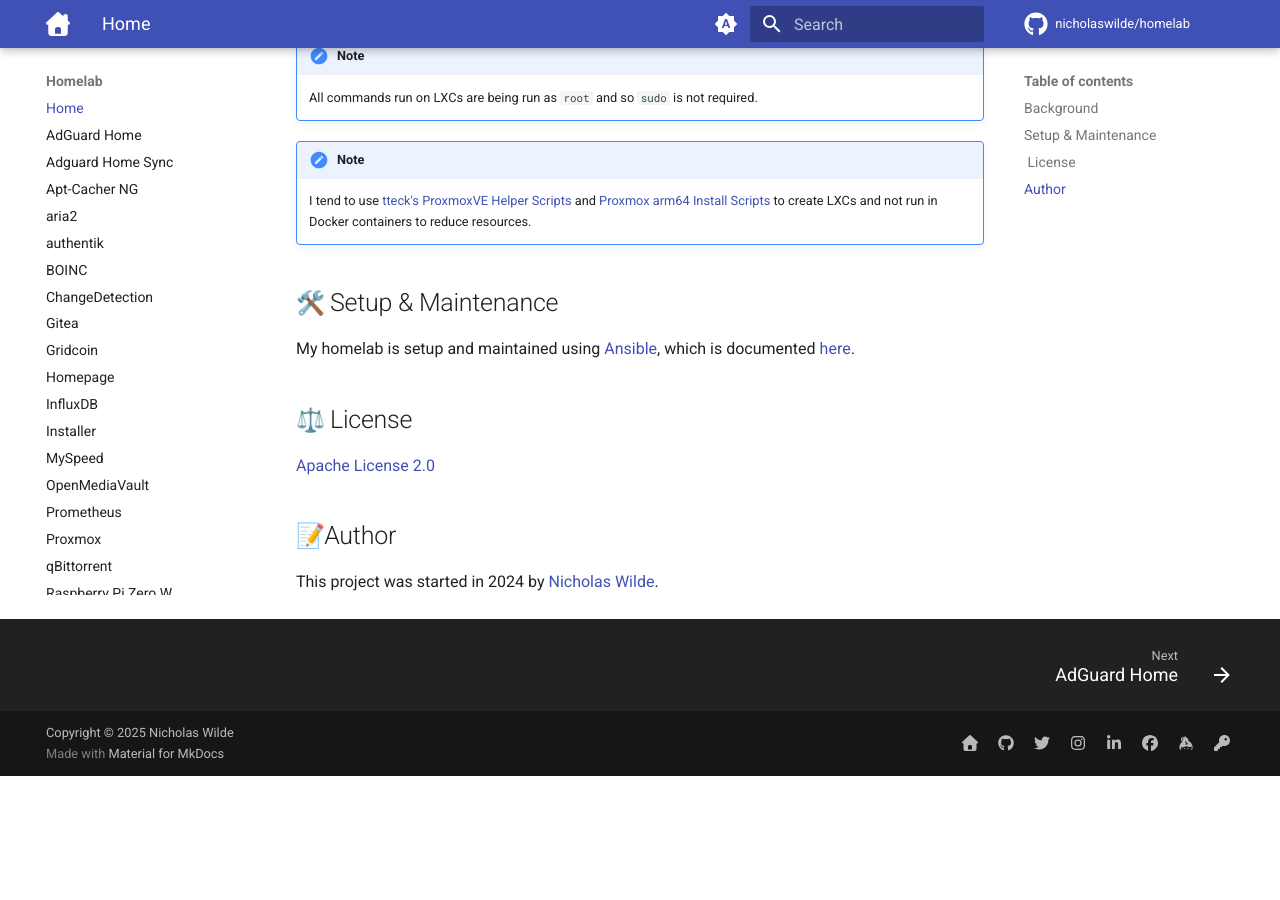
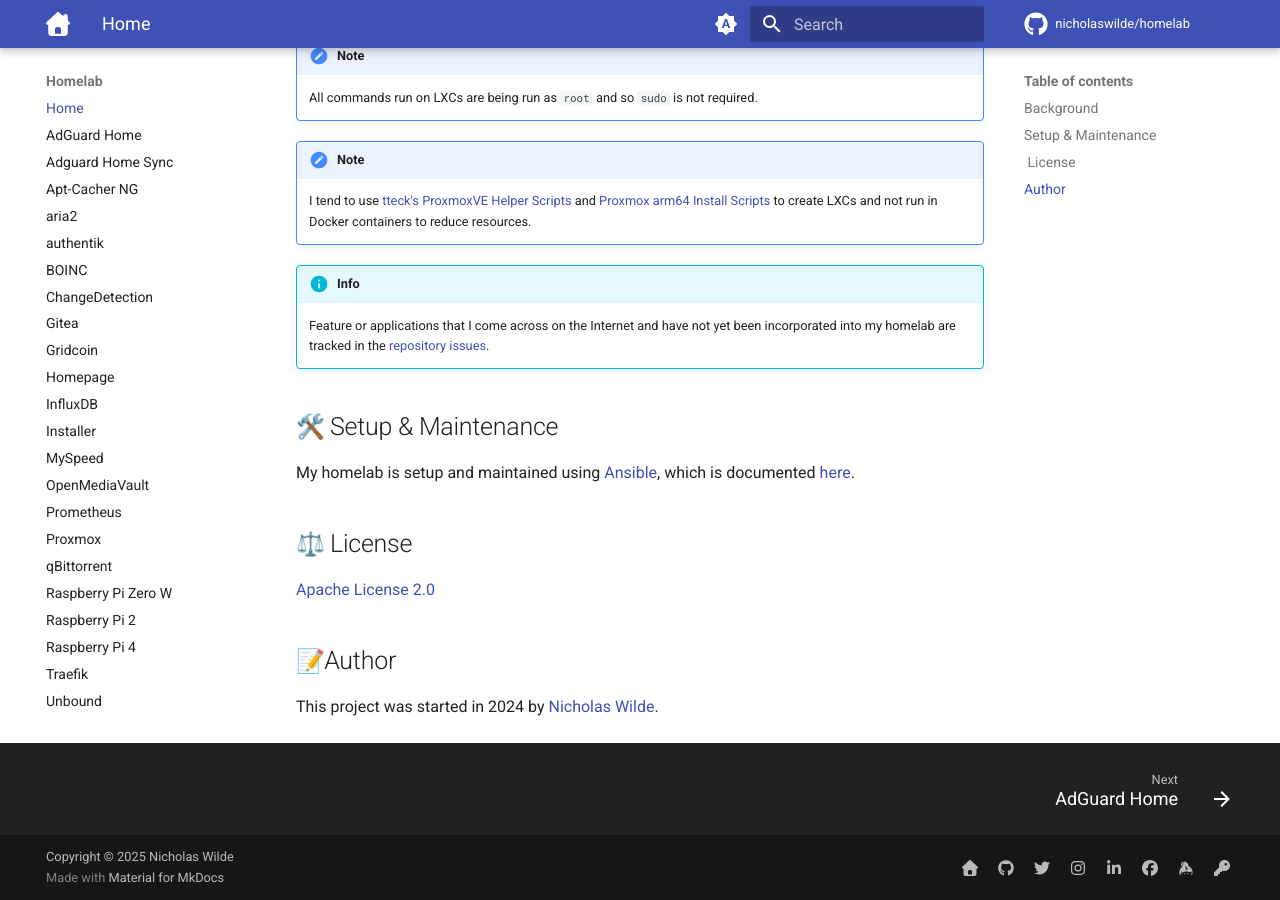
Before and after one commit to nicholaswilde/homelab, an MkDocs documentation site: the page built from docs/index.md, in a window 1280 px wide and 900 px high, scrolled down 524 px. Built offline with MkDocs 1.6.1 and Material for MkDocs 9.7.7, drawn with Linux system fonts in a browser that asks for light colours; emoji names are drawn with the system emoji font; comment, search, counter and statistics services are not loaded; before the commit the page ends 1300 px from its top, so only the background shows below that.

Commit message:
Update index.md

```diff
--- a/docs/index.md
+++ b/docs/index.md
@@ -24,6 +24,11 @@
 
     I tend to use [tteck's][2] [ProxmoxVE Helper Scripts][3] and [Proxmox arm64 Install Scripts][4] to create LXCs and not run in Docker containers to reduce resources.
 
+!!! info
+
+    Feature or applications that I come across on the Internet and have not yet been incorporated into my homelab are tracked
+    in the [repository issues][8].
+
 ## :hammer_and_wrench: Setup & Maintenance
 
 My homelab is setup and maintained using [Ansible][5], which is documented [here][6].
```
Also changed, not shown: other parts of docs/index.md (+1 -0 lines).
